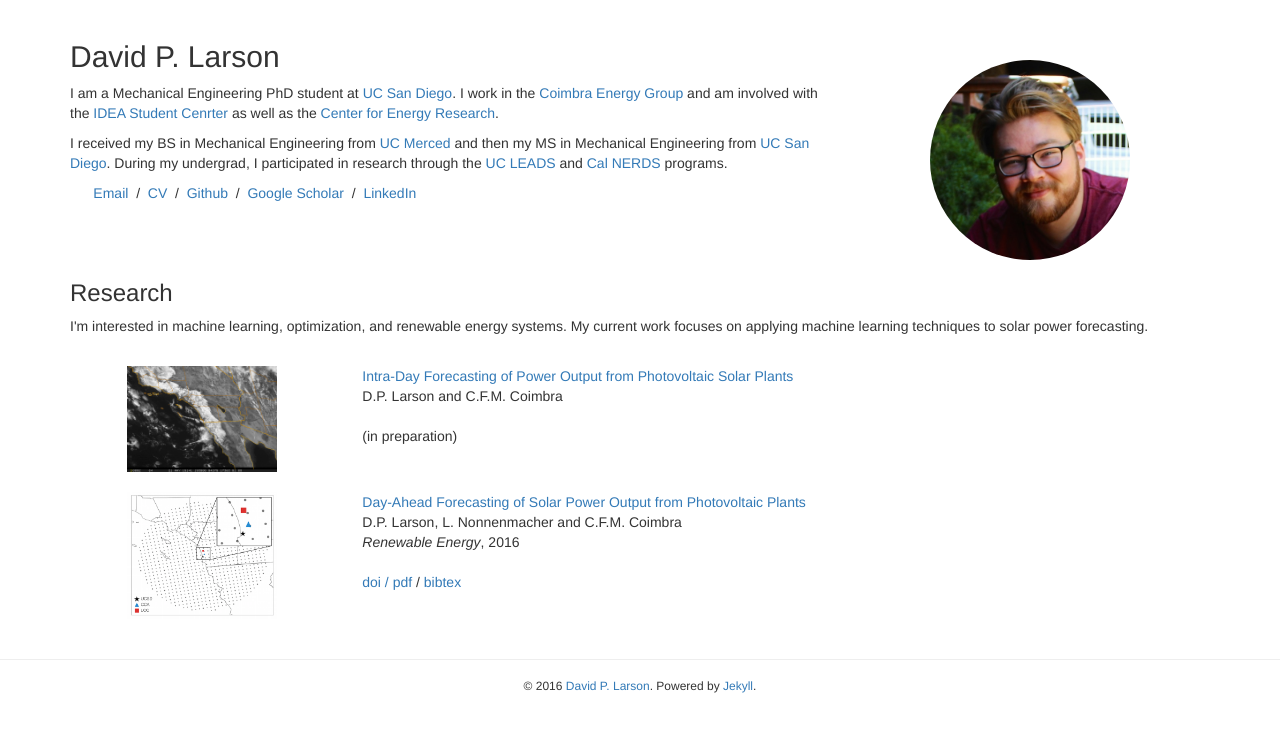
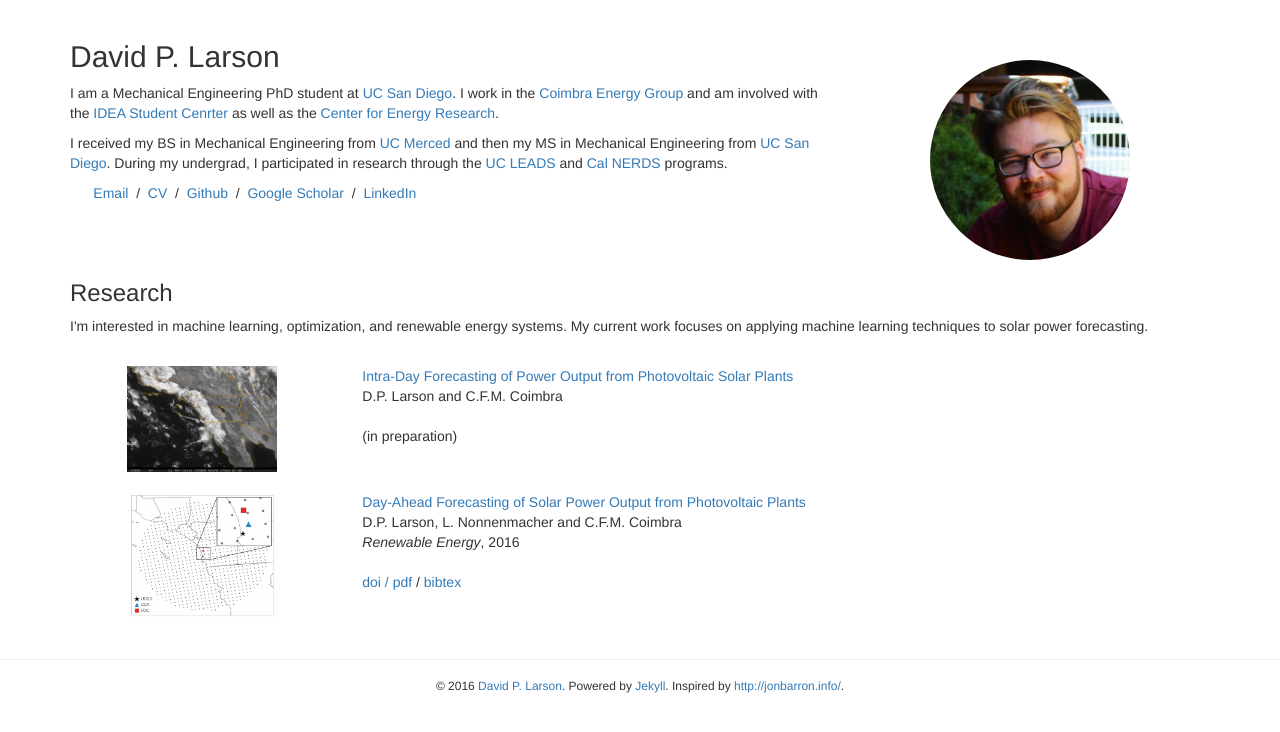
Before and after one commit to ticao-zhang/dplarson.github.io, a Jekyll site: the page built from index.md, in a window 1280 px wide. Shown: the top 732 px of the page. Built offline with Jekyll 4.4.1, drawn with Linux system fonts in a browser that asks for light colours; nearby versions of some CDN libraries.

Commit message:
footer: mention Jon Barron's site

```diff
--- a/_includes/footer.html
+++ b/_includes/footer.html
@@ -1 +1 @@
-<h6>&copy; {{ site.time | date: '%Y' }} <a href="{{ site.url }}">{{ site.owner.name }}</a>. Powered by <a href="http://jekyllrb.com">Jekyll</a>.</h6>
+<h6>&copy; {{ site.time | date: '%Y' }} <a href="{{ site.url }}">{{ site.owner.name }}</a>. Powered by <a href="http://jekyllrb.com">Jekyll</a>. Inspired by <a href="http://jonbarron.info/">http://jonbarron.info/</a>.</h6>
```
